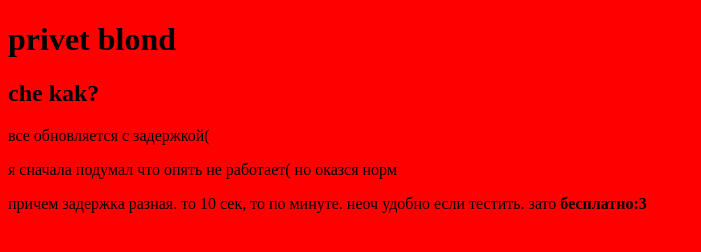
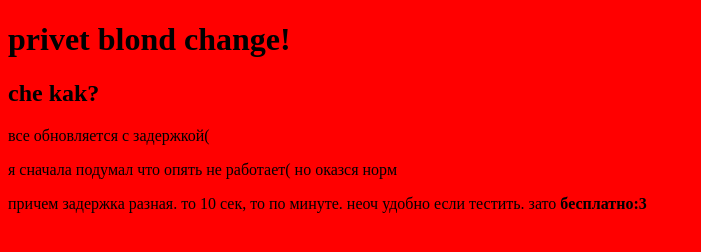
Before and after one commit to h3ys1n/h3ys1n.github.io, a plain HTML site: page index.html in a window 1280 px wide. Shown: the whole page, without its empty margins (0-701 px from the left). Drawn offline with Linux system fonts and the light colour scheme.

Commit message:
Update index.html

```diff
--- a/index.html
+++ b/index.html
@@ -8,7 +8,7 @@
     <title>Document</title>
 </head>
 <body>
-    <h1>privet blond</h1>
+    <h1>privet blond change!</h1>
     <h2>che kak?</h2>
     <p>все обновляется с задержкой(</p>
     <p>я сначала подумал что опять не работает( но оказся норм</p>
```
